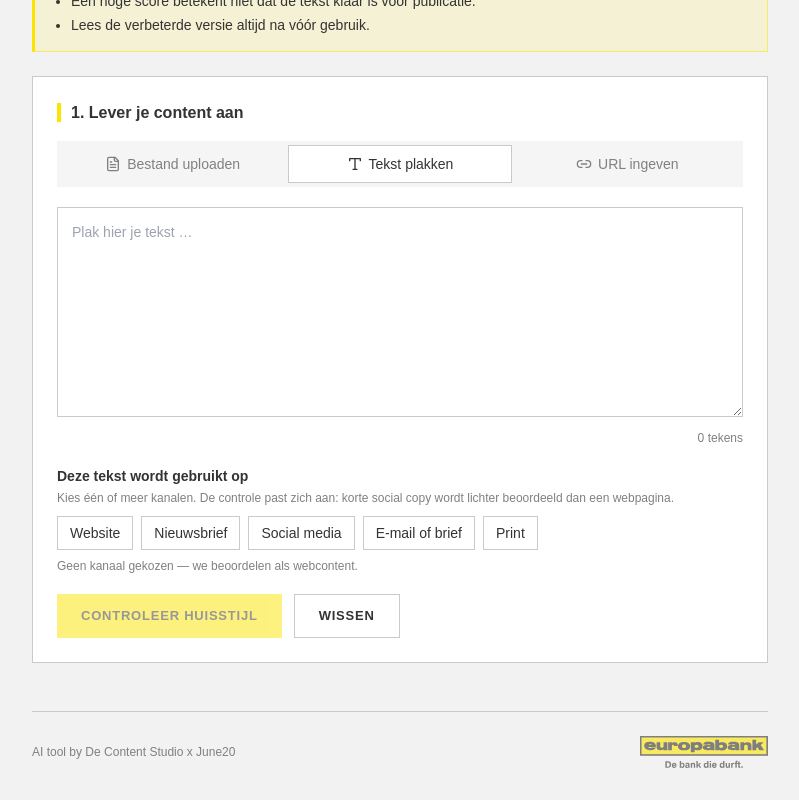
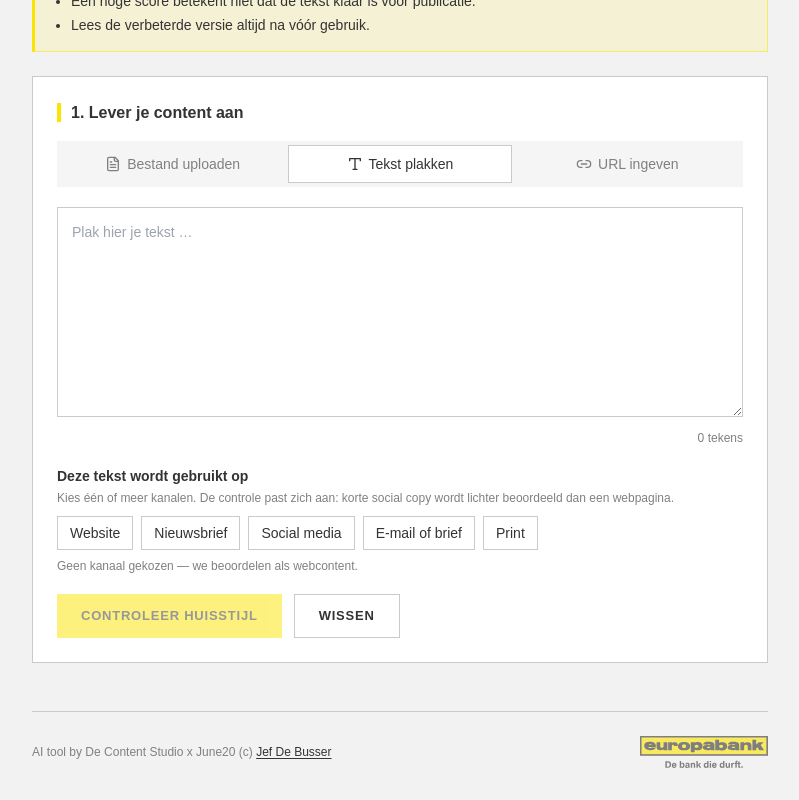
Before and after one commit to aitoolkitbe/eb-huisstijl-checker, a Next.js app: page / in a window 1280 px wide. Shown: the part 516-1316 px from the top of the page, without its empty margins (240-1039 px from the left). Built offline with nearby package versions, Linux system fonts and the light colour scheme.

Commit message:
Add files via upload

```diff
--- a/components/Footer.tsx
+++ b/components/Footer.tsx
@@ -12,7 +12,27 @@ export default function Footer() {
         {branding.footer.baseline ? (
           <p className="mb-0.5 font-medium">{branding.footer.baseline}</p>
         ) : null}
-        <p>{branding.footer.text}</p>
+        <p>
+          {branding.footer.text}
+          {branding.footer.credit.name ? (
+            <>
+              {" (c) "}
+              {branding.footer.credit.url ? (
+                <a
+                  href={branding.footer.credit.url}
+                  target="_blank"
+                  rel="noopener noreferrer"
+                  className="underline underline-offset-2 hover:no-underline"
+                  style={{ color: "var(--eb-ink)" }}
+                >
+                  {branding.footer.credit.name}
+                </a>
+              ) : (
+                branding.footer.credit.name
+              )}
+            </>
+          ) : null}
+        </p>
       </div>
       <span style={{ opacity: 0.6 }}>
         <BrandLockup size={18} height={32} />
--- a/config/branding.ts
+++ b/config/branding.ts
@@ -85,6 +85,12 @@ export const branding = {
   // Footervermelding volgens de bureau-stylesheet. Pas de tekst hier aan.
   footer: {
     text: "AI tool by De Content Studio x June20",
+    // Auteursvermelding na de tekst: "(c) <naam>", met link. Laat 'name' leeg
+    // om de vermelding te verbergen; laat 'url' leeg voor een naam zonder link.
+    credit: {
+      name: "Jef De Busser",
+      url: "https://www.linkedin.com/in/jefdebusser/",
+    },
     // Optionele baseline als tekstregel. Staat leeg omdat het officiële logo
     // de baseline "De bank die durft." al bevat; vul in om ze extra te tonen.
     baseline: "",
```
Also changed, not shown: 1 other file (tests, documents, lock files or other folders).
